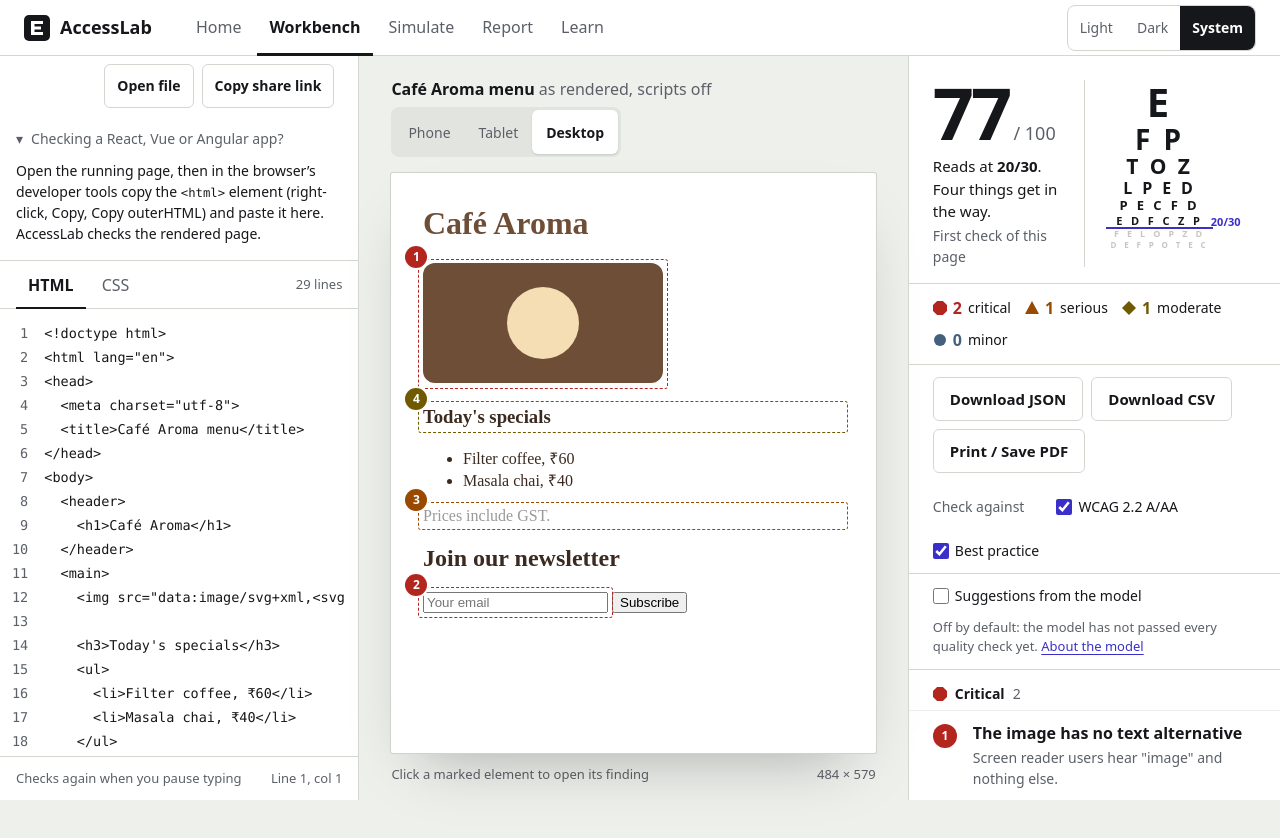
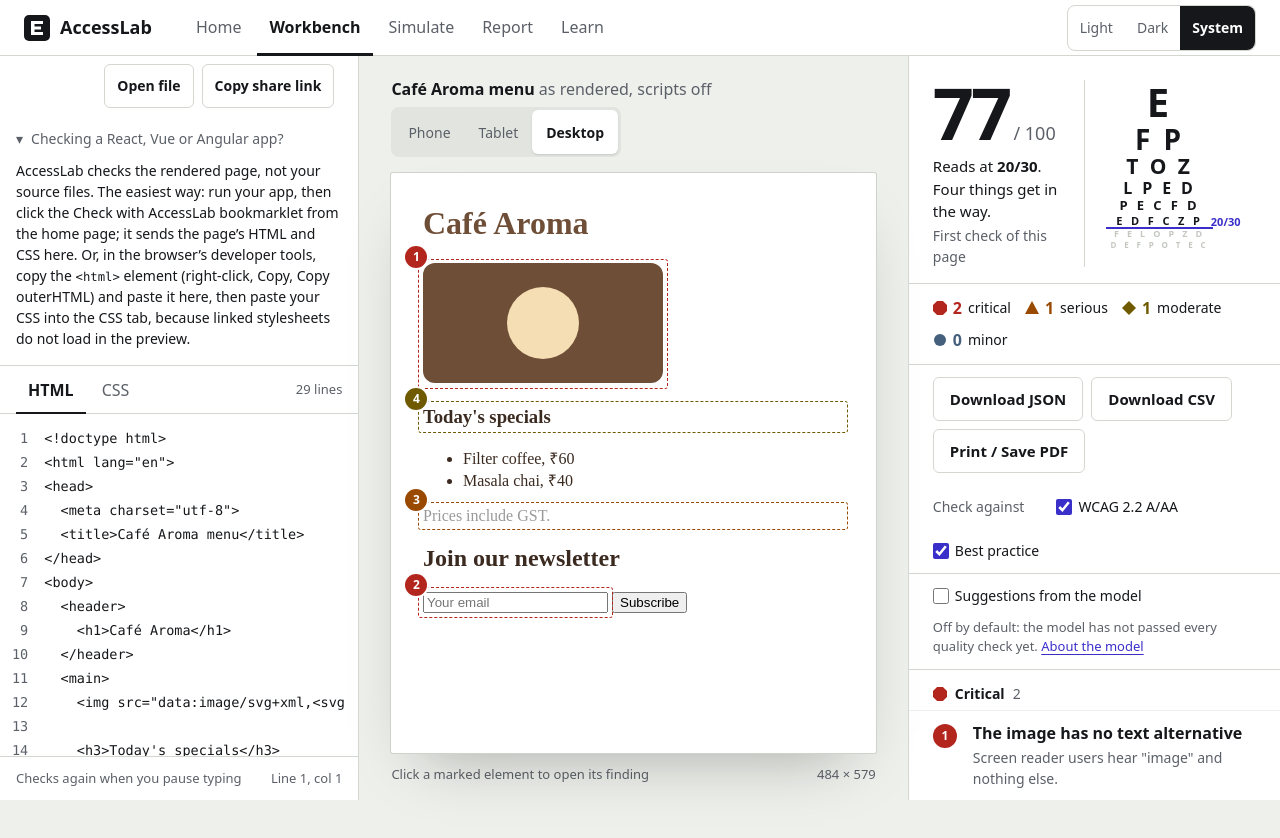
Before and after one commit to sohankolli/accesslab, a React (Vite) app: page /audit in a window 1280 px wide. Both pictures are taken after a click on the heading "Checking a React, Vue or Angular app?". Shown: the top 838 px of the page. Built offline with nearby package versions, Linux system fonts and the light colour scheme; a web font is replaced by a local one.

Commit message:
docs(audit): point React, Vue and Angular users to the bookmarklet

```diff
--- a/src/features/audit/Workbench.jsx
+++ b/src/features/audit/Workbench.jsx
@@ -197,9 +197,12 @@ export default function Workbench() {
           <details className="src-help">
             <summary>Checking a React, Vue or Angular app?</summary>
             <p>
-              Open the running page, then in the browser&rsquo;s developer tools copy the{' '}
+              AccessLab checks the rendered page, not your source files. The easiest way: run your
+              app, then click the Check with AccessLab bookmarklet from the home page; it sends the
+              page&rsquo;s HTML and CSS here. Or, in the browser&rsquo;s developer tools, copy the{' '}
               <code>&lt;html&gt;</code> element (right-click, Copy, Copy outerHTML) and paste it
-              here. AccessLab checks the rendered page.
+              here, then paste your CSS into the CSS tab, because linked stylesheets do not load in
+              the preview.
             </p>
           </details>
         </div>
```
